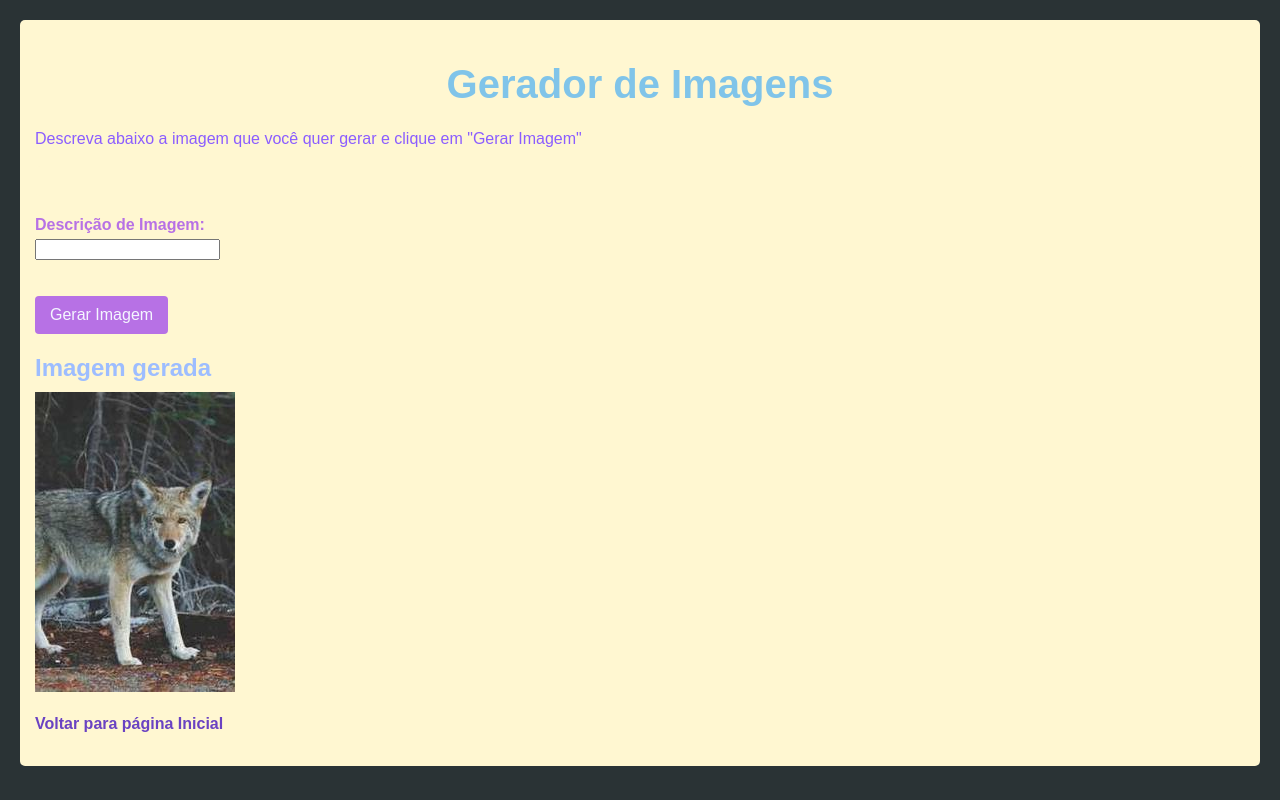
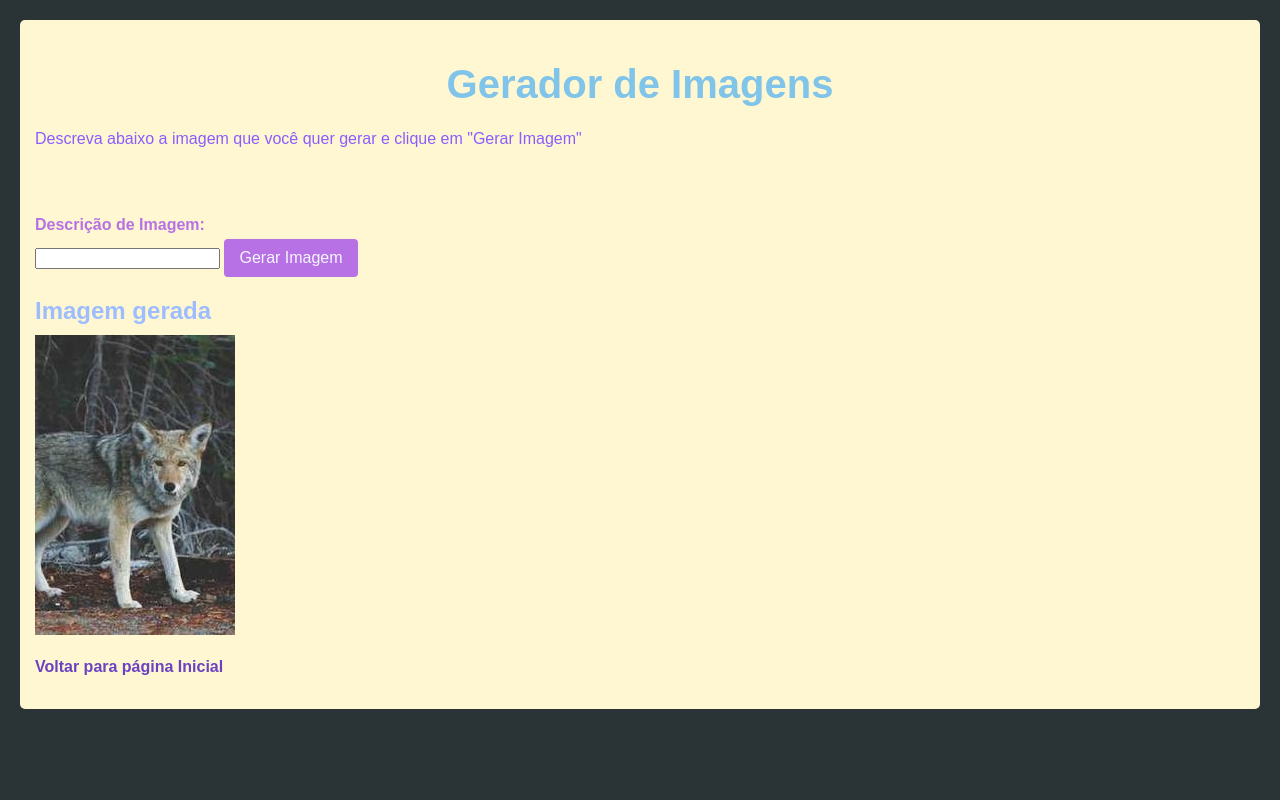
Before and after one commit to Conolly-devops/projeto-gerador-imagens, a plain HTML site: page gerar.html in a window 1280 px wide. Drawn offline with Linux system fonts and the light colour scheme; a web font is replaced by a local one.

Commit message:
alteração cod1

```diff
--- a/gerar.html
+++ b/gerar.html
@@ -12,14 +12,9 @@
         <h1>Gerador de Imagens</h1>
         <p>Descreva abaixo a imagem que você quer gerar e clique em "Gerar Imagem"</p>
         <form action="#" method="post"></form>
-        <div>
             <label for="Descrição">Descrição de Imagem:</label>
             <input type="text" id="Descrição" name="Descrição">
-        </div>
-        <br>
-        <br>
         <button type="submit">Gerar Imagem</button>
-        <div>
             <h2>Imagem gerada</h2>
             <img src="./assets/lobo.png" alt="lobo">
         </div>
```
Also changed, not shown: index.html (+1 -1 lines).
